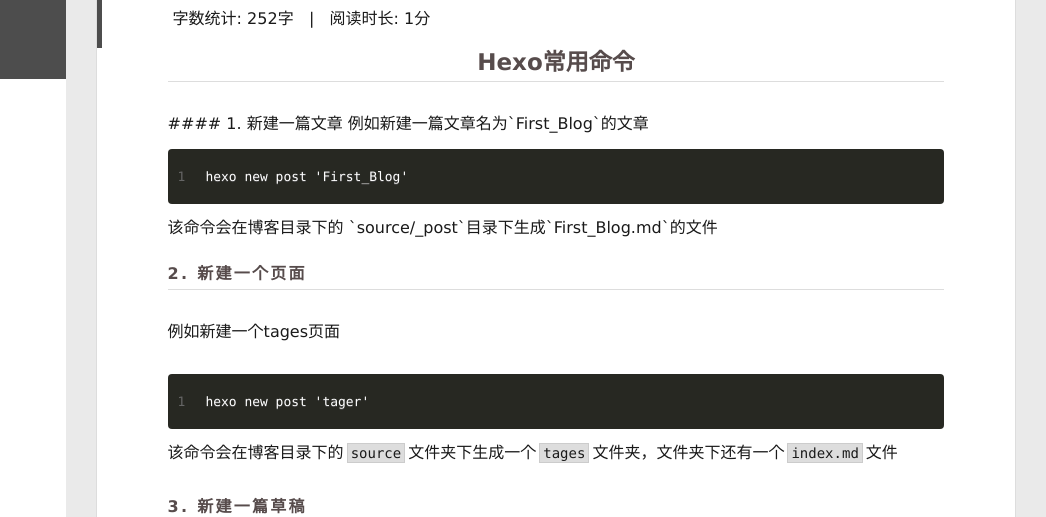
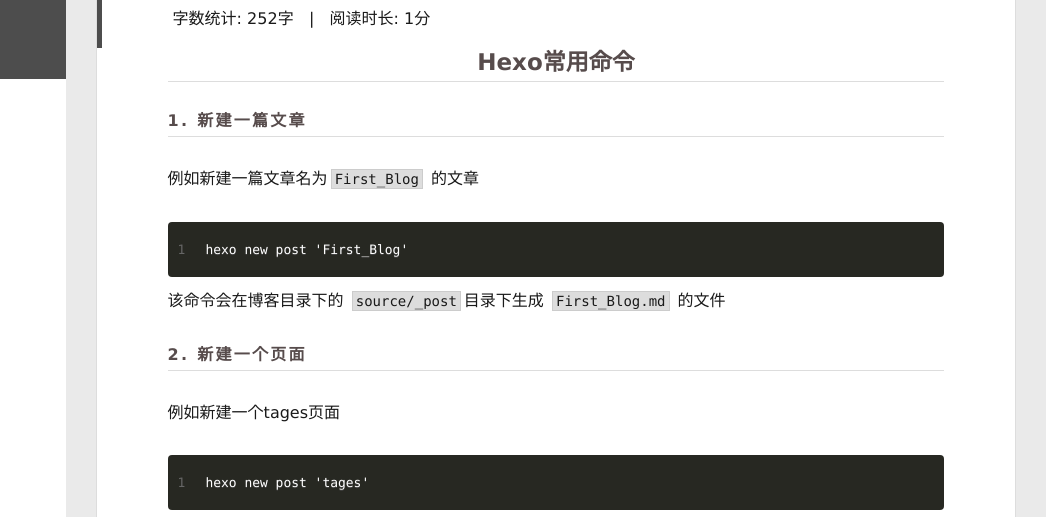
Before and after one commit to yingzhang123/yingzhang123.github.io, a plain HTML site: page 2020/04/06/Hexo常用命令/index.html in a window 1280 px wide. Shown: the part 101-618 px from the top of the page, 234-1280 px from the left. Drawn offline with Linux system fonts and the light colour scheme; some packages are replaced by stand-ins of ours; a script that the page names is missing; some icons are missing.

Commit message:
Site updated: 2020-04-09 08:43:13

```diff
--- a/2020/04/06/Hexo常用命令/index.html
+++ b/2020/04/06/Hexo常用命令/index.html
@@ -27,7 +27,7 @@
 <meta property="og:description" content="Hexo常用命令">
 <meta property="og:locale" content="zh_CN">
 <meta property="article:published_time" content="2020-04-06T04:36:58.000Z">
-<meta property="article:modified_time" content="2020-04-06T05:22:33.042Z">
+<meta property="article:modified_time" content="2020-04-09T08:42:04.824Z">
 <meta property="article:author" content="樱樱怪">
 <meta property="article:tag" content="Hexo">
 <meta name="twitter:card" content="summary">
@@ -220,13 +220,12 @@
 
         <h2 align="center">Hexo常用命令</h2>
 <a id="more"></a>
-#### 1. 新建一篇文章
-例如新建一篇文章名为`First_Blog`的文章
+
+<h4 id="1-新建一篇文章"><a href="#1-新建一篇文章" class="headerlink" title="1. 新建一篇文章"></a>1. 新建一篇文章</h4><p>例如新建一篇文章名为<code>First_Blog</code> 的文章</p>
 <figure class="highlight shell"><table><tr><td class="gutter"><pre><span class="line">1</span><br></pre></td><td class="code"><pre><span class="line">hexo new post 'First_Blog'</span><br></pre></td></tr></table></figure>
-该命令会在博客目录下的 `source/_post`目录下生成`First_Blog.md`的文件
-
+<p>该命令会在博客目录下的 <code>source/_post</code>目录下生成 <code>First_Blog.md</code> 的文件</p>
 <h4 id="2-新建一个页面"><a href="#2-新建一个页面" class="headerlink" title="2. 新建一个页面"></a>2. 新建一个页面</h4><p>例如新建一个tages页面</p>
-<figure class="highlight shell"><table><tr><td class="gutter"><pre><span class="line">1</span><br></pre></td><td class="code"><pre><span class="line">hexo new post 'tager'</span><br></pre></td></tr></table></figure>
+<figure class="highlight shell"><table><tr><td class="gutter"><pre><span class="line">1</span><br></pre></td><td class="code"><pre><span class="line">hexo new post 'tages'</span><br></pre></td></tr></table></figure>
 <p>该命令会在博客目录下的<code>source</code>文件夹下生成一个<code>tages</code>文件夹，文件夹下还有一个<code>index.md</code>文件</p>
 <h4 id="3-新建一篇草稿"><a href="#3-新建一篇草稿" class="headerlink" title="3. 新建一篇草稿"></a>3. 新建一篇草稿</h4><p>例如新建一篇名为<code>draft</code>的草稿</p>
 <figure class="highlight shell"><table><tr><td class="gutter"><pre><span class="line">1</span><br></pre></td><td class="code"><pre><span class="line">hexo new draft 'draft'</span><br></pre></td></tr></table></figure>
--- a/baidusitemap.xml
+++ b/baidusitemap.xml
@@ -2,6 +2,6 @@
 <urlset xmlns="http://www.sitemaps.org/schemas/sitemap/0.9">
   <url>
     <loc>http://yoursite.com/2020/04/06/Hexo%E5%B8%B8%E7%94%A8%E5%91%BD%E4%BB%A4/</loc>
-    <lastmod>2020-04-06</lastmod>
+    <lastmod>2020-04-09</lastmod>
   </url>
 </urlset>
```
Also changed, not shown: sitemap.xml (+7 -7 lines).
